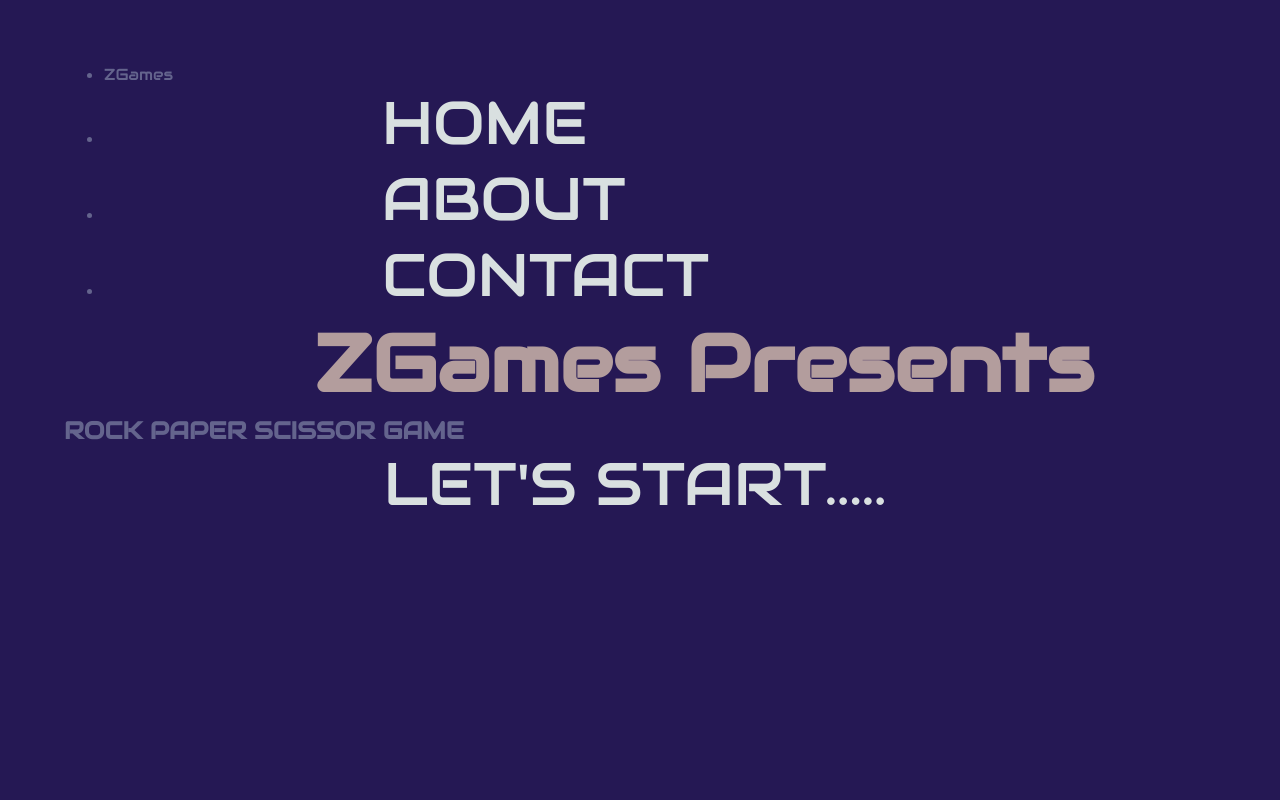
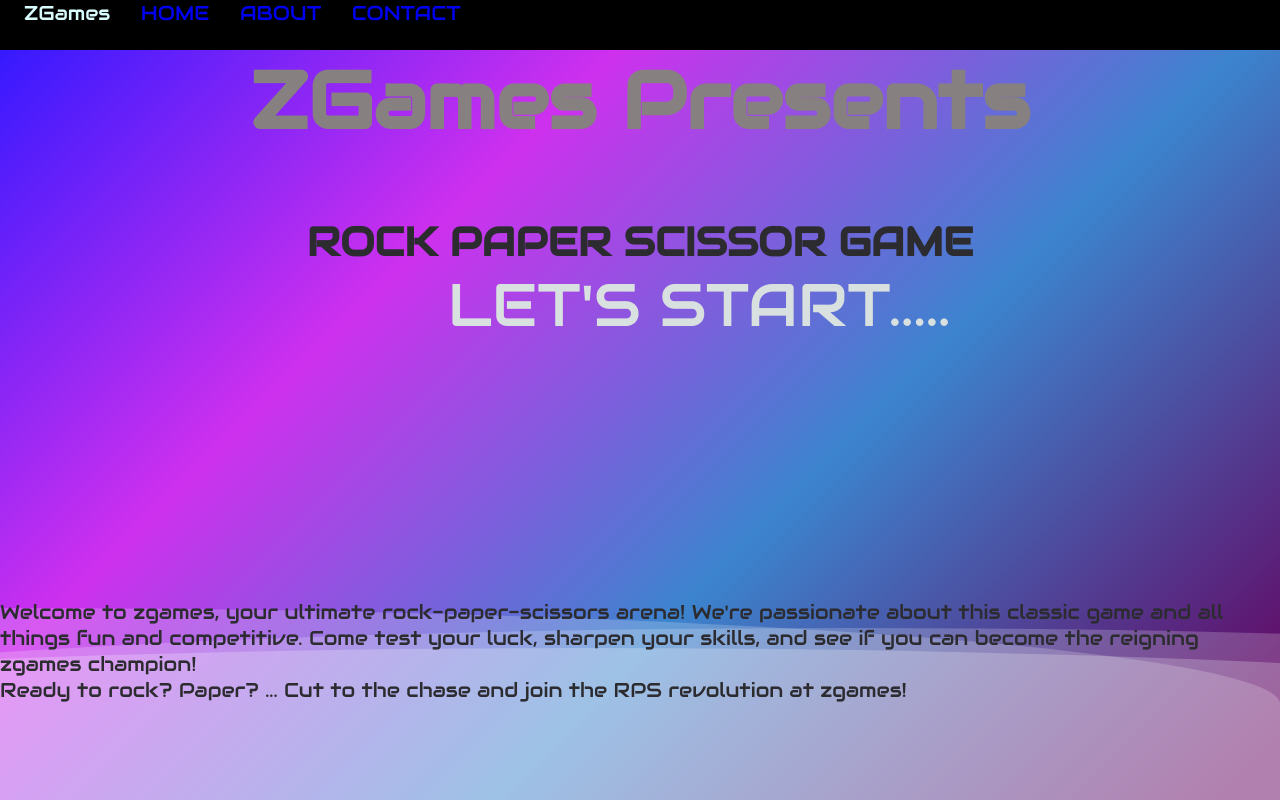
Before and after one commit to Chs2013/rock_paper_scissor_-game, a plain HTML site: page index.html in a window 1280 px wide. Shown: the top 800 px of the page. Drawn offline with Linux system fonts and the light colour scheme.

Commit message:
Update style.css

```diff
--- a/style.css
+++ b/style.css
@@ -1,37 +1,142 @@
+body {
+    margin: auto;
+    font-family: -apple-system, BlinkMacSystemFont, sans-serif;
+    overflow: auto;
+    background: linear-gradient(315deg, rgba(101,0,94,1) 3%, rgba(60,132,206,1) 38%, rgb(206, 48, 238) 68%, rgb(52, 25, 255) 98%);
+    animation: gradient 15s ease infinite;
+    background-size: 400% 400%;
+    background-attachment: fixed;
+}
+
+@keyframes gradient {
+    0% {
+        background-position: 0% 0%;
+    }
+    50% {
+        background-position: 100% 100%;
+    }
+    100% {
+        background-position: 0% 0%;
+    }
+}
+
+.wave {
+    background: rgb(255 255 255 / 25%);
+    border-radius: 1000% 1000% 0 0;
+    position: fixed;
+    width: 200%;
+    height: 12em;
+    animation: wave 30s -10s linear infinite;
+    transform: translate3d(0, 0, 0);
+    opacity: 0.8;
+    bottom: 0;
+    left: 0;
+    z-index: -1;
+}
+
+.wave:nth-of-type(2) {
+    bottom: -1.25em;
+    animation: wave 30s linear reverse infinite;
+    opacity: 0.8;
+}
+
+.wave:nth-of-type(3) {
+    bottom: -2.5em;
+    animation: wave 30s -5s reverse infinite;
+    opacity: 0.9;
+}
+
+@keyframes wave {
+    2% {
+        transform: translateX(1);
+    }
+
+    25% {
+        transform: translateX(-25%);
+    }
+
+    50% {
+        transform: translateX(-50%);
+    }
+
+    75% {
+        transform: translateX(-25%);
+    }
+
+    100% {
+        transform: translateX(1);
+    }
+}
 *{
+    border-style: none;
     margin: 0;
 }
 h1{ font-size:80px;
     text-align: center;
-    color: rgb(179, 157, 157);
+    color: rgb(135, 128, 128);
 
 }
-a{margin-top: 50%;
-    margin-left: 25%;
-    text-decoration: none;
+.a1{
     align-items: center;
-    font-size: 60px;
-    color: rgb(217, 224, 224);
+    width:100vw;
+    height:50px;
+     background-color: black;
+     list-style: none;
 
 
 }
-.s{
-    width:100vw;
-    height:100vh;
+a:hover{
+    color: #d4e8f9;
+}
+nav
+{
+    position: fixed;
+}
+ul,li
+{
+    margin: 10px 10px;
+    color: rgb(216, 252, 252);
+    padding: 2px;
+    font-size: 20px;
+    display: inline;
+    list-style: none;}
+#a3{
+    text-align: right;
+    text-decoration: none;
+}
+#a2{
+    margin-top: 60%;
+    margin-left: 35%;
+    text-decoration: none;
+    text-align: center;
+    font-size: 60px;
+    color: rgb(217, 224, 224);
+}
+@media (max-width:480px) {
+    body{
+        font:50%;
+        background-color:transparent;
+        }
 
 }
+@media (min-width:1025px) and (max-width:1280px){
+    body{
+        overflow-wrap: break-word;
+        background-color:transparent;
+
+    }
+}
 body {
+   width: fit-content;
+    font-family: "Audiowide";
+    color:rgb(44, 44, 48) ;
 
-    font-family: "Audiowide", sans-serif;
-    background: rgb(37, 24, 84);
-    color:rgb(100, 100, 141) ;
-    padding: 5%;
 }
 
 #comp-choice {
     width: 340px;
     height: 340px;
-    background-color:rgb(37, 24, 84);
+    background-color:transparent;
     border-style: none;
 }
 
@@ -39,29 +144,31 @@ body {
 #your-choice {
     width: 340px;
     height: 340px;
-   background-color:rgb(37, 24, 84);
-
+   background-color:transparent;
     border-style: none;
 }
 
 #choices {
     width: 240px;
     height: 80px;
-    background-color:rgb(37, 24, 84);
+    background-color:transparent;
     margin: 0 auto;
     margin-top: 10px;
+    border-style:  none;
 
 }
 
 #choices img {
+    border-style: none;
     width: 80px;
     height: 80px;
 }
 #st{
+    margin-top: 50%;
     display:inline-flex;
 }
 .d1{
-    margin-left: 9%;
+    margin-left: 21%;
     text-align: center;
 }
 .d2{
@@ -71,5 +178,30 @@ margin-top: 5px;
 }
 #res{
     text-align: center;
-    font-size: 50px;
 }
+#hd2{
+    text-align: center;
+        font-size: 40px;
+    margin-top: 5%;
+}
+.fa {
+    padding: 20px;
+    font-size: 30px;
+    width: 30px;
+    text-align: center;
+    text-decoration: none;
+    border-radius: 50%;
+  }
+  #about{
+    margin-top: 20%;
+  }
+  .sm{
+
+display: flex;
+justify-content: center;
+
+
+  }
+p{
+    font-size: 20px;
+}
```
